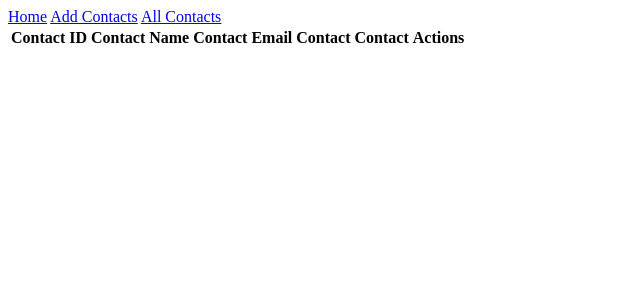
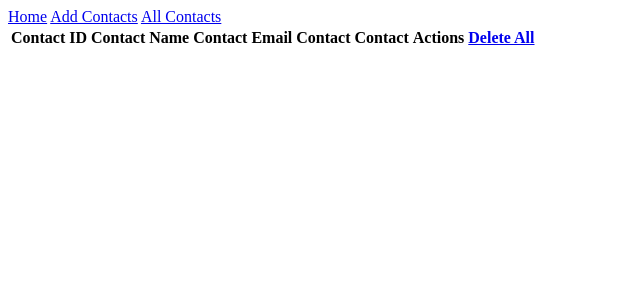
Before and after one commit to GPraneeth89/Contacts_crud_app, a Django app: page /show in a window 1280 px wide. Shown: the top 300 px of the page, without its empty margins (0-640 px from the left). Run offline with Django 3.2, Linux system fonts and the light colour scheme; data that the repository does not hold is empty.

Commit message:
delete all

```diff
--- a/phonebook/templates/show.html
+++ b/phonebook/templates/show.html
@@ -9,6 +9,7 @@
         <th>Contact Email</th>
         <th>Contact Contact</th>
         <th>Actions</th>
+        <th> <a href="/deleteall">Delete All</a></th>
 
     </tr>
     </thead>
@@ -22,7 +23,7 @@
         <td>
             <a href="/edit/{{ contact.id }}">Edit</a>
             <a href="/delete/{{ contact.id }}">- Delete</a>
-            <a href="/deleteall">Delete All</a>
+            <!-- <a href="/deleteall">Delete All</a> -->
         </td>
     </tr>
     {% endfor %}
```
Also changed, not shown: db.sqlite3.
